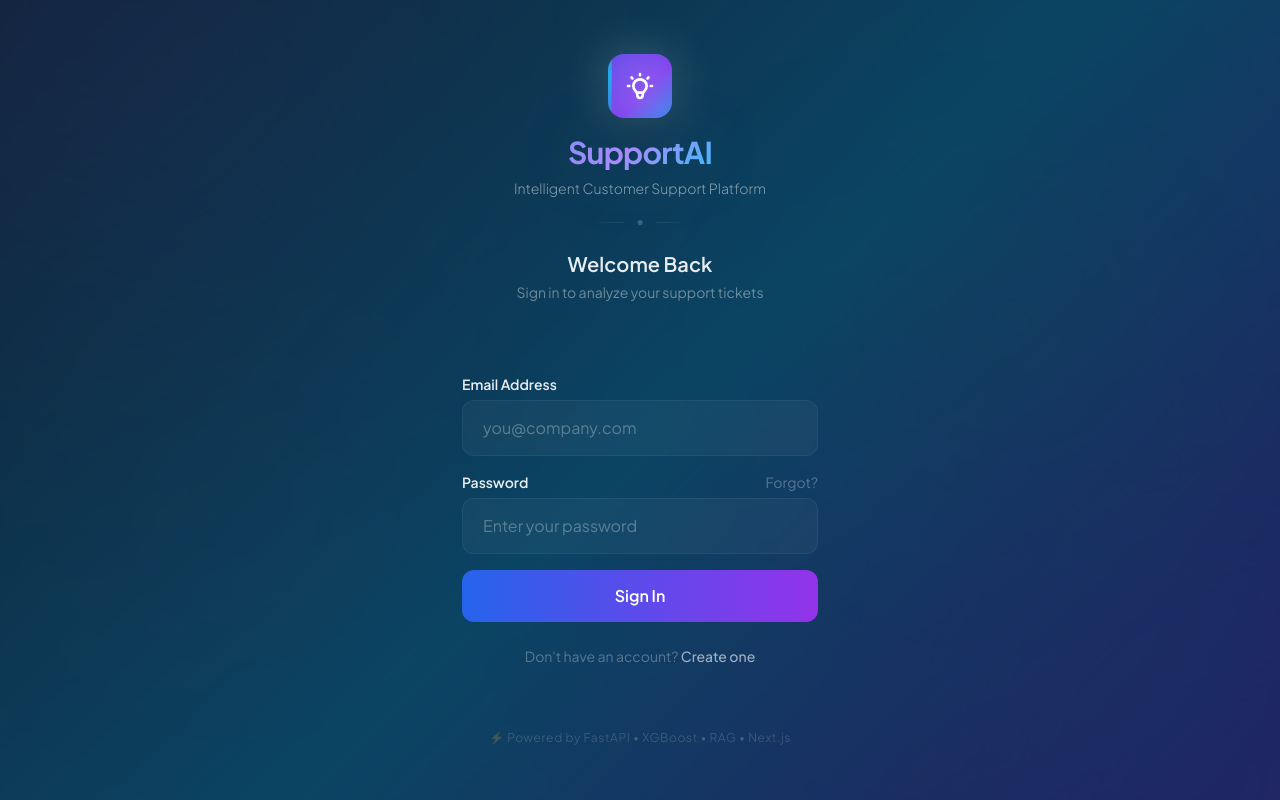
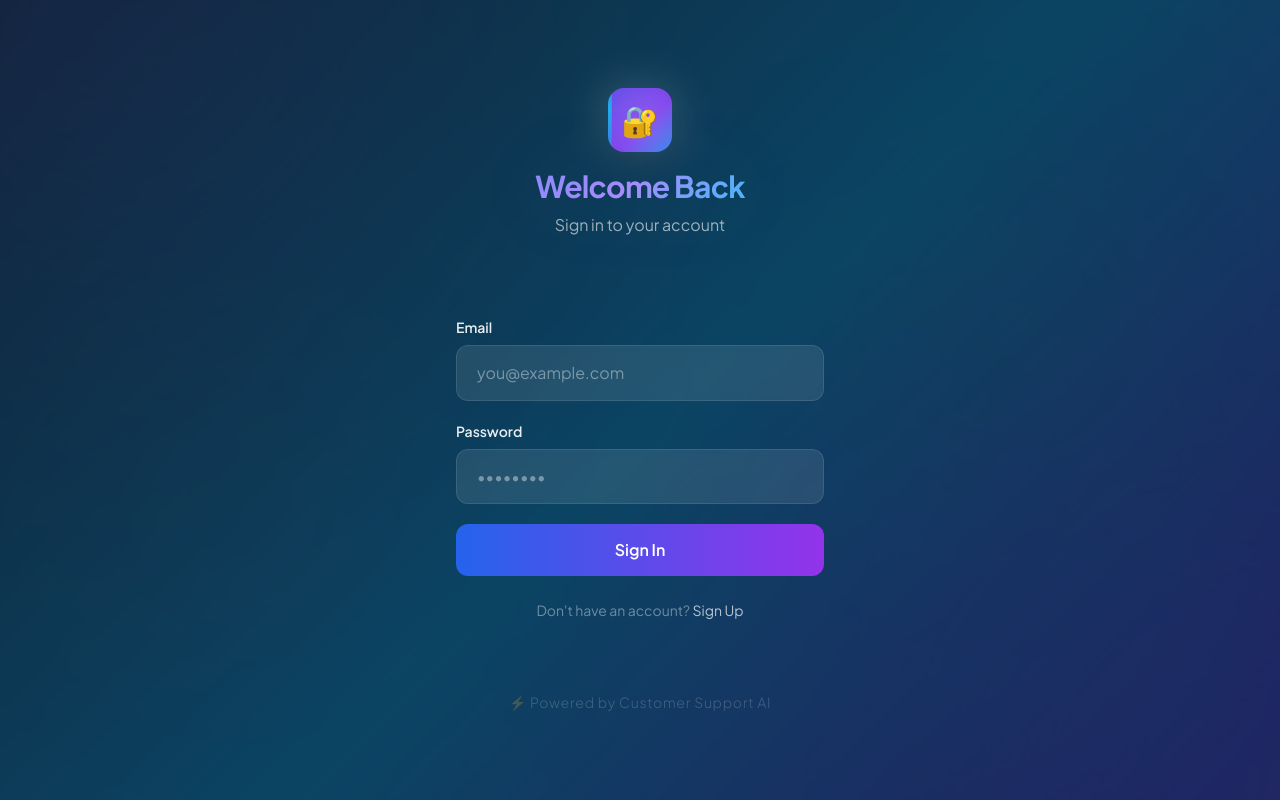
Before and after one commit to Aya-Mohamed945/Customer-Support-AI-System, a Next.js app in the folder frontend/: page /login in a window 1280 px wide. Built offline with nearby package versions, Linux system fonts and the light colour scheme.

Commit message:
Enhance login error handling and success feedback
Added error handling for login process and updated success messages.

```diff
--- a/frontend/app/login/page.tsx
+++ b/frontend/app/login/page.tsx
@@ -1,5 +1,4 @@
 // frontend/app/login/page.tsx
-
 'use client';
 
 import { useState } from 'react';
@@ -12,12 +11,14 @@ export default function LoginPage() {
   const router = useRouter();
   const [email, setEmail] = useState('');
   const [password, setPassword] = useState('');
+  const [error, setError] = useState('');
   const [loading, setLoading] = useState(false);
   const [toast, setToast] = useState<{ message: string; type: 'success' | 'error' } | null>(null);
 
   const handleSubmit = async (e: React.FormEvent) => {
     e.preventDefault();
     setLoading(true);
+    setError('');
 
     try {
       const response = await fetch('http://localhost:8000/api/v1/auth/login', {
@@ -29,24 +30,24 @@ export default function LoginPage() {
       const data = await response.json();
 
       if (response.ok) {
-        setToast({ message: '✅ Welcome back!', type: 'success' });
+        setToast({ message: '✅ Login successful!', type: 'success' });
         setTimeout(() => {
           sessionStorage.setItem('token', data.access_token);
           sessionStorage.setItem('user', JSON.stringify(data.user));
           router.push('/');
-        }, 800);
+        }, 1000);
       } else {
-        setToast({ message: data.detail || 'Invalid credentials', type: 'error' });
+        setToast({ message: data.detail || 'Login failed', type: 'error' });
       }
-    } catch {
-      setToast({ message: 'Connection error. Please try again.', type: 'error' });
+    } catch (err) {
+      setToast({ message: 'Network error', type: 'error' });
     } finally {
       setLoading(false);
     }
   };
 
   return (
-    <div className="min-h-screen flex items-center justify-center px-4 py-8">
+    <div className="min-h-screen py-10 px-4 sm:py-16 lg:py-20 flex items-center justify-center">
       {toast && (
         <Toast
           message={toast.message}
@@ -55,95 +56,49 @@ export default function LoginPage() {
         />
       )}
 
-      <div className="w-full max-w-[420px]">
-        {/* ============================================
-            HEADER - نفس تصميم الصفحة الرئيسية
-            ============================================ */}
-        <div className="text-center mb-10 animate-fade-up">
-          {/* Logo - نفس اللي في الصفحة الرئيسية */}
+      <div className="max-w-md w-full">
+        <div className="text-center mb-10 animate-fade-in-up">
           <div className="inline-flex items-center justify-center w-16 h-16 rounded-2xl gradient-bg shadow-2xl mb-4 relative">
             <div className="absolute inset-0 rounded-2xl bg-white/20 blur-xl" />
-            <svg
-              className="w-8 h-8 text-white relative z-10"
-              fill="none"
-              stroke="currentColor"
-              viewBox="0 0 24 24"
-              aria-hidden="true"
-            >
-              <path strokeLinecap="round" strokeLinejoin="round" strokeWidth={2} d="M9.663 17h4.673M12 3v1m6.364 1.636l-.707.707M21 12h-1M4 12H3m3.343-5.657l-.707-.707m2.828 9.9a5 5 0 117.072 0l-.548.547A3.374 3.374 0 0014 18.469V19a2 2 0 11-4 0v-.531c0-.895-.356-1.754-.988-2.386l-.548-.547z" />
-            </svg>
+            <span className="text-3xl text-white relative z-10">🔐</span>
           </div>
-
-          {/* Brand Name - نفس الـ Gradient text */}
-          <h1 className="text-3xl font-bold tracking-tight">
-            <span className="gradient-text gradient-text-glow">SupportAI</span>
-          </h1>
-
-          {/* Tagline */}
-          <p className="mt-2 text-sm text-white/50 font-light">
-            Intelligent Customer Support Platform
-          </p>
-
-          {/* Separator - نفس اللي في الصفحة الرئيسية */}
-          <div className="flex items-center justify-center gap-3 mt-4">
-            <div className="h-px w-8 bg-gradient-to-r from-transparent to-white/10" />
-            <span className="text-xs text-white/20">●</span>
-            <div className="h-px w-8 bg-gradient-to-l from-transparent to-white/10" />
-          </div>
-
-          {/* Welcome Message */}
-          <h2 className="mt-5 text-xl font-semibold text-white/90">
-            Welcome Back
+          <h2 className="text-3xl font-bold tracking-tight">
+            <span className="gradient-text gradient-text-glow">Welcome Back</span>
           </h2>
-          <p className="mt-1 text-sm text-white/40">
-            Sign in to analyze your support tickets
-          </p>
+          <p className="mt-2 text-white/60">Sign in to your account</p>
         </div>
 
-        {/* ============================================
-            FORM - نفس Glass Card بتاع الصفحة الرئيسية
-            ============================================ */}
-        <div className="glass-card rounded-2xl p-6 sm:p-8 animate-fade-up delay-200">
-          <form onSubmit={handleSubmit} className="space-y-4">
+        <div className="glass-card rounded-2xl p-8 sm:p-10 animate-fade-in-up delay-200 glow-blue">
+          <form onSubmit={handleSubmit} className="space-y-5">
             <div>
-              <label className="block text-sm font-semibold text-white/90 mb-1.5">
-                Email Address
-              </label>
+              <label className="block text-sm font-semibold text-white/90 mb-2">Email</label>
               <input
                 type="email"
                 value={email}
                 onChange={(e) => setEmail(e.target.value)}
-                className="w-full px-5 py-3.5 rounded-xl glass-input text-white placeholder:text-white/30 outline-none transition-all duration-300"
-                placeholder="you@company.com"
+                className="w-full px-5 py-3.5 rounded-xl bg-white/10 backdrop-blur-sm border border-white/10 focus:border-blue-400/50 focus:ring-2 focus:ring-blue-400/20 transition-all duration-300 outline-none text-white placeholder:text-white/40"
+                placeholder="you@example.com"
                 required
-                disabled={loading}
-                autoComplete="email"
               />
             </div>
 
             <div>
-              <div className="flex items-center justify-between mb-1.5">
-                <label className="block text-sm font-semibold text-white/90">
-                  Password
-                </label>
-                <Link
-                  href="/forgot-password"
-                  className="text-sm text-white/30 hover:text-white/60 transition-colors"
-                >
-                  Forgot?
-                </Link>
-              </div>
+              <label className="block text-sm font-semibold text-white/90 mb-2">Password</label>
               <input
                 type="password"
                 value={password}
                 onChange={(e) => setPassword(e.target.value)}
-                className="w-full px-5 py-3.5 rounded-xl glass-input text-white placeholder:text-white/30 outline-none transition-all duration-300"
-                placeholder="Enter your password"
+                className="w-full px-5 py-3.5 rounded-xl bg-white/10 backdrop-blur-sm border border-white/10 focus:border-blue-400/50 focus:ring-2 focus:ring-blue-400/20 transition-all duration-300 outline-none text-white placeholder:text-white/40"
+                placeholder="••••••••"
                 required
-                disabled={loading}
-                autoComplete="current-password"
               />
             </div>
+
+            {error && (
+              <div className="p-4 bg-red-500/10 backdrop-blur-sm border border-red-500/20 rounded-xl text-red-200 text-sm">
+                {error}
+              </div>
+            )}
 
             <Button
               type="submit"
@@ -151,34 +106,24 @@ export default function LoginPage() {
               size="lg"
               fullWidth
               loading={loading}
-              className="mt-2"
             >
               Sign In
             </Button>
           </form>
 
-          {/* ============================================
-              FOOTER
-              ============================================ */}
           <div className="mt-6 text-center">
-            <p className="text-sm text-white/30">
+            <p className="text-white/40 text-sm">
               Don't have an account?{' '}
-              <Link
-                href="/signup"
-                className="text-white/60 hover:text-white transition-colors duration-200 font-medium"
-              >
-                Create one
+              <Link href="/signup" className="text-white/70 hover:text-white hover:underline transition-all duration-200">
+                Sign Up
               </Link>
             </p>
           </div>
         </div>
 
-        {/* ============================================
-            FOOTER - نفس اللي في الصفحة الرئيسية
-            ============================================ */}
         <div className="mt-8 text-center">
-          <p className="text-xs text-white/20 font-light tracking-wider">
-            ⚡ Powered by FastAPI • XGBoost • RAG • Next.js
+          <p className="text-white/20 text-sm font-light tracking-wider">
+            ⚡ Powered by Customer Support AI
           </p>
         </div>
       </div>
```
